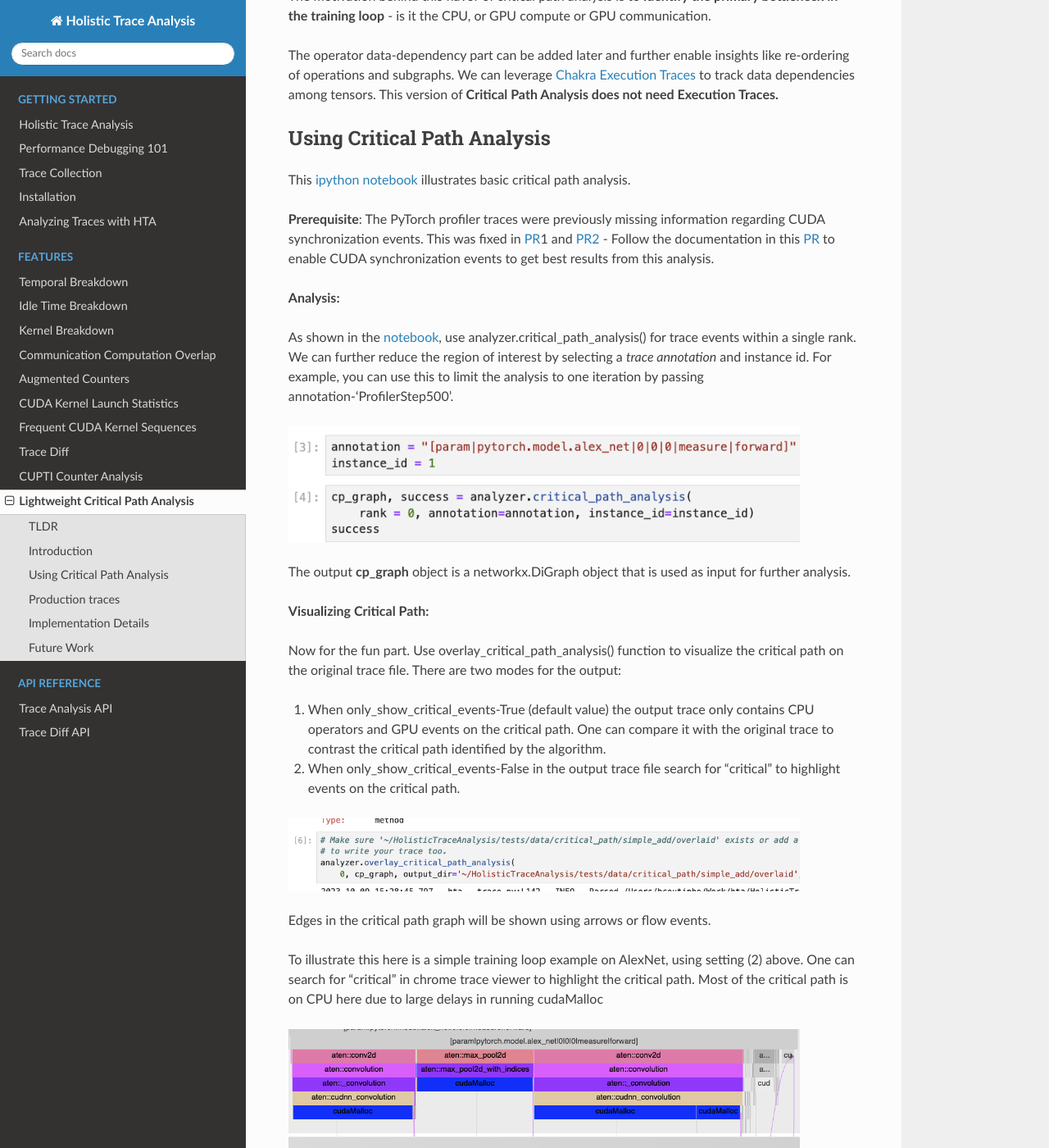
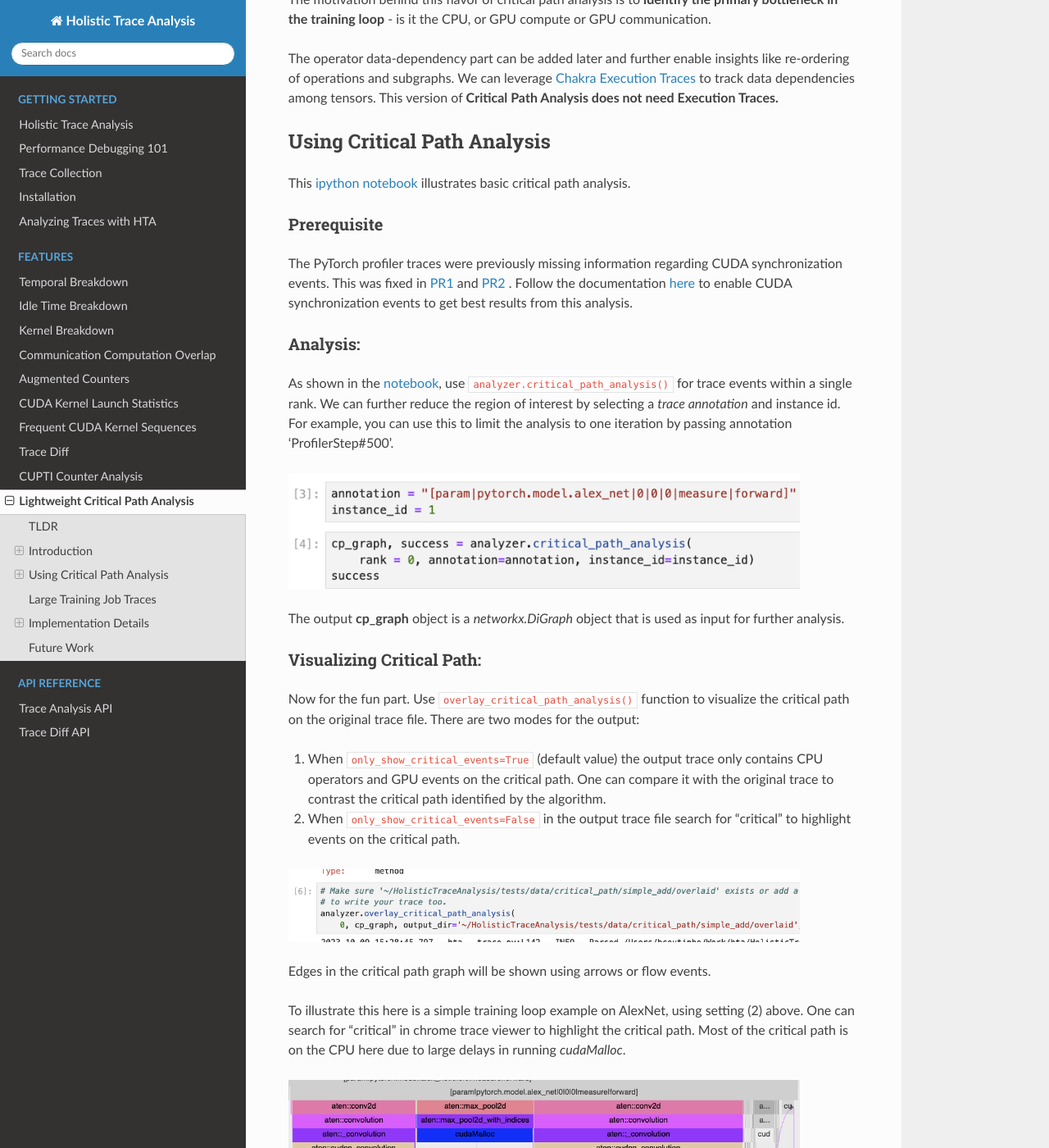
Before and after one commit to facebookresearch/HolisticTraceAnalysis, a Sphinx documentation site: the page built from docs/source/features/lightweight_critical_path_analysis.rst, in a window 1280 px wide and 1400 px high, scrolled down 1529 px. Shown: the whole window at 82% size. Built offline with Sphinx 7.4.7 and the Read the Docs theme 2.0.0, drawn with Linux system fonts in a browser that asks for light colours; some of the changed text lies outside the part shown.

```diff
--- a/docs/source/features/lightweight_critical_path_analysis.rst
+++ b/docs/source/features/lightweight_critical_path_analysis.rst
@@ -21,6 +21,7 @@ This is illustrated in the figure below.
 Critical paths can shift if an operator is optimized beyond a point; like the *mult()* in Figure 1 becomes shorter than *add1()*.
 
 **Why?**
+^^^^^^^^
 
 Critical path analysis is a commonly applied technique in HPC and AI/ML optimization.
 It can be leveraged in two ways:
@@ -37,7 +38,8 @@ It can be leveraged in two ways:
 2. **Simulating Improvements/Gains**: After identifying the critical path we can estimate improvements by simply modifying the graph and re-running the
    critical path finding algorithm.
 
-**Why Lightweight?**
+Why Lightweight?
+^^^^^^^^^^^^^^^^
 
 The space to build such kinds of analysis is vast.
 We could deduce the multi-rank critical path to better understand things like stragglers, and also consider tensor input/output dependencies among
@@ -48,7 +50,7 @@ Our key core assumptions are.
 
 -  All PyTorch CPU operators are **dependent serially on the last operator that ran on the respective CPU** thread.
 
--  In addition, we consider dependencies between CPU and GPU, both in terms of kernel launch, kernel-kernel delays and synchronization events, as outlined in `previous study <https://docs.google.com/document/d/1QHeoxXH1UL5K3K6H8bDzsK1UaNFhrT_o780hccuaaNk/edit#heading-h.gibdx7x3cngi>`__.
+-  In addition, we consider dependencies between CPU and GPU, both in terms of kernel launch, kernel-kernel delays and synchronization events.
 
 The motivation behind this flavor of critical path analysis is to **identify the primary bottleneck in the training loop** - is it the CPU, or GPU
 compute or GPU communication.
@@ -64,31 +66,37 @@ Using Critical Path Analysis
 This `ipython notebook <https://github.com/facebookresearch/HolisticTraceAnalysis/blob/main/examples/experimental/critical_path_analysis.ipynb>`__
 illustrates basic critical path analysis.
 
-**Prerequisite**: The PyTorch profiler traces were previously missing information regarding CUDA synchronization events.
-This was fixed in `PR <https://github.com/pytorch/pytorch/pull/105187>`__\ 1 and `PR2
+Prerequisite
+^^^^^^^^^^^^
+
+The PyTorch profiler traces were previously missing information regarding CUDA synchronization events.
+This was fixed in `PR1 <https://github.com/pytorch/pytorch/pull/105187>`__ and `PR2
 <https://github.com/pytorch/kineto/pull/808>`__
--  Follow the documentation in this `PR <https://github.com/pytorch/pytorch/pull/105187>`__ to enable CUDA synchronization events to get best results from this analysis.
+. Follow the documentation `here <https://github.com/pytorch/pytorch/pull/105187>`__ to enable CUDA synchronization events to get best results from this analysis.
 
-**Analysis:**
+Analysis:
+^^^^^^^^^
 
-As shown in the `notebook <https://github.com/facebookresearch/HolisticTraceAnalysis/blob/main/examples/experimental/critical_path_analysis.ipynb>`__, use analyzer.critical_path_analysis() for trace events within a single rank.
+As shown in the `notebook <https://github.com/facebookresearch/HolisticTraceAnalysis/blob/main/examples/experimental/critical_path_analysis.ipynb>`__, use ``analyzer.critical_path_analysis()`` for trace events within a single rank.
 We can further reduce the region of interest by selecting a *trace annotation* and instance id.
-For example, you can use this to limit the analysis to one iteration by passing annotation-'ProfilerStep500'.
+For example, you can use this to limit the analysis to one iteration by passing annotation 'ProfilerStep#500'.
 
 |Lightw003|
 
-The output **cp_graph** object is a networkx.DiGraph object that is used as input for further analysis.
+The output **cp_graph** object is a *networkx.DiGraph* object that is used as input for further analysis.
 
-**Visualizing Critical Path:**
+Visualizing Critical Path:
+^^^^^^^^^^^^^^^^^^^^^^^^^^
 
 Now for the fun part.
-Use overlay_critical_path_analysis() function to visualize the critical path on the original trace file.
+Use ``overlay_critical_path_analysis()`` function to visualize the critical path on the original trace file.
 There are two modes for the output:
 
-1. When only_show_critical_events-True (default value) the output trace only contains CPU operators and GPU events on the critical path.
+
+1. When ``only_show_critical_events=True`` (default value) the output trace only contains CPU operators and GPU events on the critical path.
    One can compare it with the original trace to contrast the critical path identified by the algorithm.
 
-2. When only_show_critical_events-False in the output trace file search for "critical" to highlight events on the critical path.
+2. When ``only_show_critical_events=False`` in the output trace file search for "critical" to highlight events on the critical path.
 
 |Lightw004|
 
@@ -96,43 +104,41 @@ Edges in the critical path graph will be shown using arrows or flow events.
 
 To illustrate this here is a simple training loop example on AlexNet, using setting (2) above.
 One can search for “critical” in chrome trace viewer to highlight the critical path.
-Most of the critical path is on CPU here due to large delays in running cudaMalloc
+Most of the critical path is on the CPU here due to large delays in running *cudaMalloc*.
 
 |Lightw005|
 
-Zooming in to the right side, the GPU is now more busy and we can see the critical path flow from the CPU, to two different GPU streams and then up to
+Zooming in to the right hand side, the GPU is now more busy and we can see the critical path flow from the CPU, to two different GPU streams and then up to
 the CPU again.
 
 |Lightw006|
 
 Unfortunately, the search based highlighting doesn’t work in Perfetto.
-You can use the only_show_critical_events-True mode to display only the critical path events.
+You can use the ``only_show_critical_events-True`` mode to display only the critical path events.
 
-Production traces
------------------
+Large Training Job Traces
+-------------------------
 
 Here is an example of running this on an actual training job trace.
-In real life training jobs have pipelined stages so the we should run critical path analysis over **two iterations**
+In real life training jobs have pipelined stages so the we should run critical path analysis over **two iterations**.
+We can set the algorithm to run on two different iterations as shown below.
 
 |Lightw007|
 
-|Lightw008|\ **:mark:`
-`**
+|Lightw008|
 
-We can set the algorithm to run on two different iterations as shown below.
-This analyzes the 2nd and 3rd iterations (551 and 552).`
+This analyzes the 2nd and 3rd iterations (551 and 552).
 
 - The critical path is initially on the CPU in step 551.
   Zooming in you will see many small GPU kernels, indicating that the GPU is not being kept busy.
-  Increasing the batch size could be one optimization.`
+  Increasing the batch size could be one optimization.
 
 - The critical path then shifts to NCCL all-to-all and all-reduce in the backward and next iteration forward pass.
-  Thus communication imbalance is likely slowing down this workflow`
+  Thus communication imbalance is likely slowing down this workflow
 
-- Finally, on the tail end we see some GPU kernels launched by the optimizer on the critical path.`
+- Finally, on the tail end we see some GPU kernels launched by the optimizer on the critical path.
 
-This workflow in general needs to better utilize GPU and fix NCCL imbalance issues.` We plan to share detailed case studies of using this in a
-follow up note, covering both efficiency opportunities and simulating performance improvements.
+This workflow in general needs to better utilize GPU and fix NCCL imbalance issues.
 
 Implementation Details
 ----------------------
@@ -140,7 +146,8 @@ Implementation Details
 We drew inspiration from the previous work in `academia
 <https://www.hzdr.de/publications/PublDoc-9225.pdf>`__ to come up with our approach.
 
-**Design Overview**
+Design Overview
+^^^^^^^^^^^^^^^
 
 In a nutshell, computing the critical path involves 1) constructing a weighted DAG connecting all the operations, 2) finding the longest path in this
 DAG.
@@ -153,12 +160,13 @@ In case of nested operators we also link the nodes in the order they appear in t
 
 **Edges** in this DAG can be one of two types
 
-1. Timing edges (weight - time): include durations for the operators/kernels as well as delays to launch operators between CPU and GPU.
+1. Timing edges (weight = time): include durations for the operators/kernels as well as delays to launch operators between CPU and GPU.
 
-2. Dependency edges (weight - 0): do not have a time component but show a dependency between operations themselves.
+2. Dependency edges (weight = 0): do not have a time component but show a dependency between operations themselves.
    This includes data dependencies and synchronization between CPU and GPU.
 
-**CPU Operator Nesting and Dependencies**
+CPU Operator Nesting and Dependencies
+^^^^^^^^^^^^^^^^^^^^^^^^^^^^^^^^^^^^^
 
 Firstly, each operator gets a start and end node.
 To enable nested operators we basically add edges between start/end nodes of nested events.
@@ -169,7 +177,8 @@ This is shown in the image below.
 Since we are simplifying operator dependencies, each PyTorch top level operator has a dependency on the previous top level operator.
 More details in `PR67 <https://github.com/facebookresearch/HolisticTraceAnalysis/pull/67>`__
 
-**GPU Kernel Launches**
+GPU Kernel Launches
+^^^^^^^^^^^^^^^^^^^
 
 CUDA is based on a highly asynchronous execution model for GPUs with up to 1024 outstanding GPU kernels at a time.
 To correctly determine how to connect GPU kernels and CPU operators we came up with two types of delays -
@@ -206,52 +216,50 @@ The new sync events can cover 3 kinds of synchronization we will describe below.
    CPU.
 
 3. **Event Synchronization:** is a lot more complex and we explain it below.
-   The above 1, and 2 cases lead to GPU -> CPU synchronization.
-   Typically Event based synchronization is used for GPU-GPU synchronization.
+   The above 1, and 2 cases lead to ``GPU -> CPU`` synchronization.
+   Typically Event based synchronization is used for ``GPU -> GPU`` synchronization.
 
 |Lightw011|
 
-(Stream sync example)
+*An example of CUDA Stream synchronization.*
 
-**Handling Event Synchronization**
 
-In CUDA Event synchronization basically we have an event recorded on one stream and another kernel waiting for that event to complete on another
+**Handling CUDA Event Synchronization**
+
+In CUDA Event synchronization basically we have an event recorded on one stream and a GPU kernel waiting for that event to complete on another
 stream.
 Our approach is to trace this dependency
 
-1. The newly added synchronization events (**cudaStreamWaitEvent**\ ()) informs us of when the event sync occurs, ID of the CUDA event and which
-   “cudaEventRecord()” is being synced on.
+1. The newly added synchronization events ``cudaStreamWaitEvent()`` informs us of when the event sync occurs, ID of the CUDA event and which
+   ``cudaEventRecord()`` is being synced on.
 
 2. The next kernel on the destination stream is the one that will wait.
 
-3. We backtrack to the “cudaEventRecord()” function call on the CPU.
+3. We backtrack to the source ``cudaEventRecord()`` function call on the CPU.
 
 4. Then find the preceding kernel launch and hence the kernel that ran on GPU due to it.
 
 5. The two kernels in step (2) and (4) are the ones that need to be connected as shown in the figure below.
 
-See `PR 69 <https://github.com/facebookresearch/HolisticTraceAnalysis/pull/69>`__ for implementation details.
+See `PR69 <https://github.com/facebookresearch/HolisticTraceAnalysis/pull/69>`__ for implementation details.
 
 |Lightw012|
 
-(Event sync aka inter GPU stream synchronization example)
+*An example of Event synchronization aka inter GPU stream synchronization.*
 
 Future Work
 -----------
 
 Here are a few ways we can improve on this work.
 
-1. **Integrating Chakra Execution Traces** - this helps to add real CPU operator dependency edges and can surface opportunities with re-ordering of
+1. **Integrating Chakra Execution Traces** -  `Chakra Execution Traces <https://engineering.fb.com/2023/09/07/networking-traffic/chakra-execution-traces-benchmarking-network-performance-optimization/>`__ helps to add real CPU operator dependency edges and can surface opportunities with re-ordering of
    subgraphs for instance.
 
 2. **Summary Statistics**: a natural extension of this work is to tabulate the time spent on CPU / GPU on the critical path with further details like
-   time spent on kernel launch delays, kernel-kernel delays and other overheads..
+   time spent on kernel-launch delays, kernel-kernel delays and other overheads.
 
 3. **Simulating New Hardware and Optimization wins**: the analyzer today does return a Networkx DiGraph object that one can modify and recompute the
-   critical path.
-   We have some initial application of this () and while talking more in a follow up note.
-
-   a. Additionally, it would be great to re-draw the trace and new critical path on the simulated optimizations or changes.
+   critical path. Additionally, it would be great to re-draw the trace and new critical path on the simulated optimizations or changes.
 
 
 .. |Lightw002| image:: ../_static//Lightw002.png
```
Also changed, not shown: other parts of docs/source/features/lightweight_critical_path_analysis.rst (+6 -5 lines), 1 other file.
